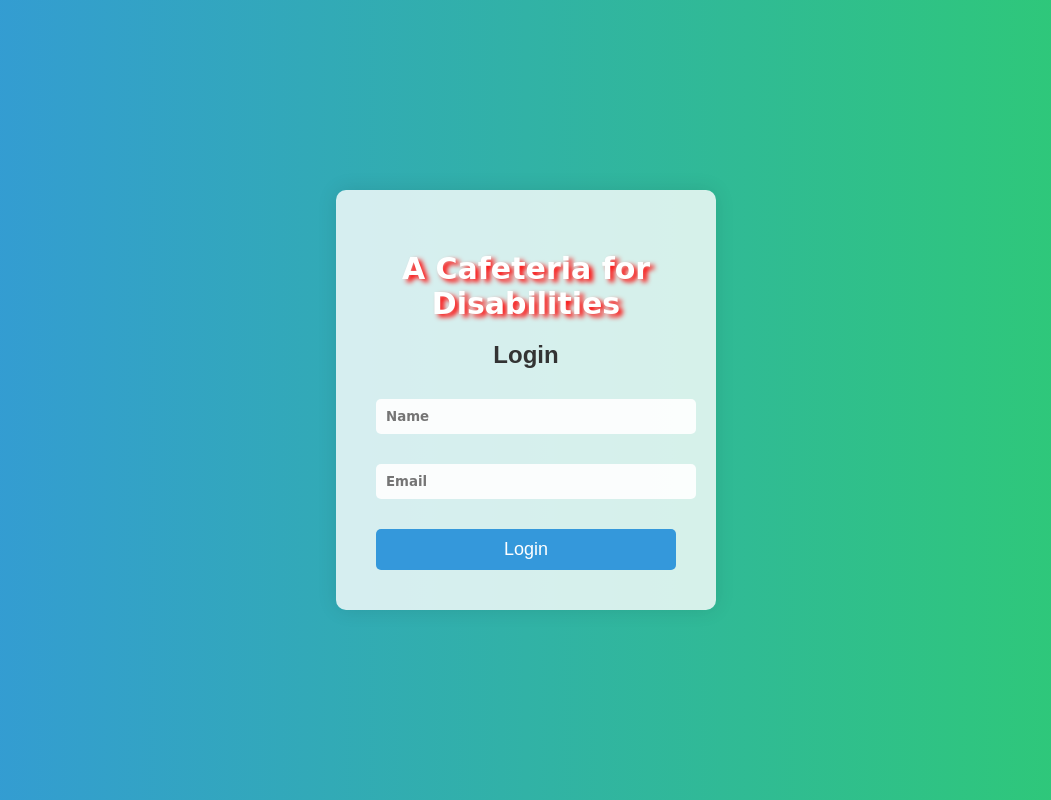
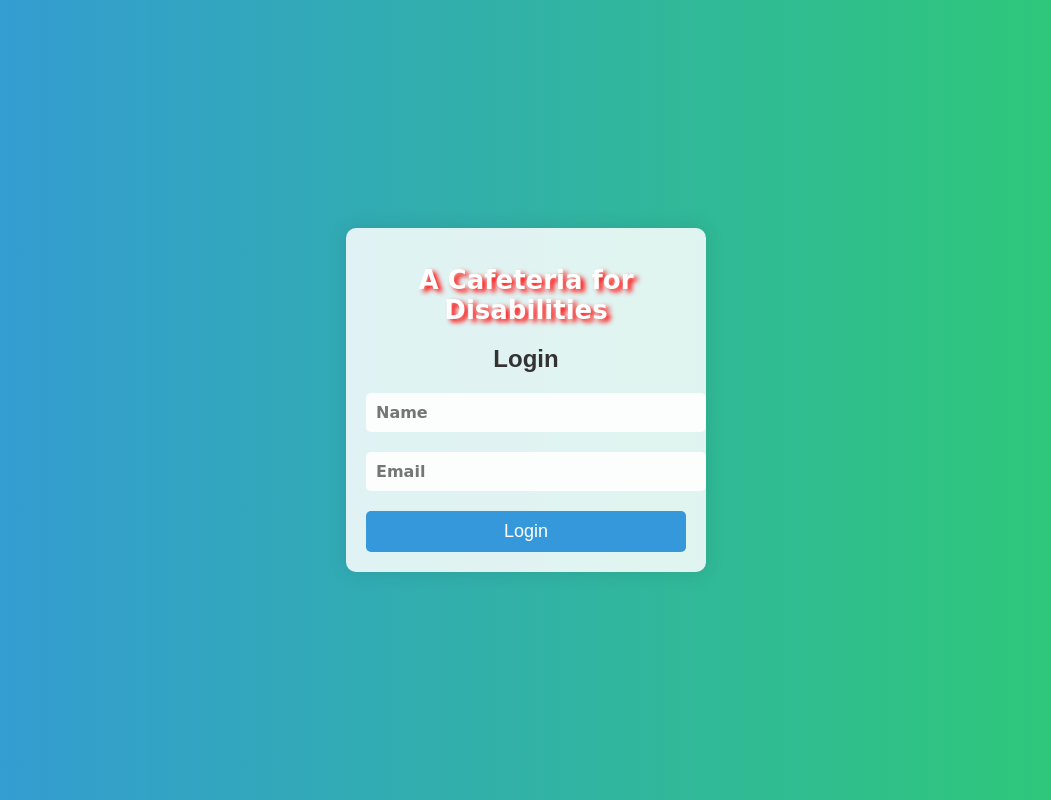
Before and after one commit to Abinesh-ss/Food_Connect_Cafeteria_For_Disabilities, a Flask app: page / in a window 1280 px wide. Shown: the whole page, without its empty margins (114-1165 px from the left). Run offline with Flask 3, Linux system fonts and the light colour scheme.

Commit message:
Update Login.html

```diff
--- a/templates/Login.html
+++ b/templates/Login.html
@@ -4,8 +4,6 @@
     <meta charset="UTF-8">
     <meta name="viewport" content="width=device-width, initial-scale=1.0">
     <title>Login Page</title>
-</head>
-<body>
     <style>
         body {
             margin: 0;
@@ -18,37 +16,49 @@ body {
             display: flex;
             justify-content: center;
             align-items: center;
-    height: 100vh;
+            min-height: 100vh;
+            padding: 15px;
+            box-sizing: border-box;
         }
 
         .login-box {
-    width: 300px;
-    padding: 40px;
-    background: rgba(255, 255, 255, 0.8);
+            width: 100%;
+            max-width: 320px;
+            padding: 20px;
+            background: rgba(255, 255, 255, 0.85);
             border-radius: 10px;
             box-shadow: 0 0 20px rgba(0, 0, 0, 0.1);
             text-align: center;
         }
 
-.login-box h2 {
-    margin-bottom: 30px;
+        h1 {
+            font-size: 26px;
+            font-weight: bolder;
+            font-family: cursive;
+            color: white;
+            text-shadow: 4px 3px 5px red;
+            margin-bottom: 15px;
+        }
+
+        h2 {
+            margin-bottom: 20px;
             color: #333;
         }
 
         .textbox {
-    position: relative;
-    margin-bottom: 30px;
+            margin-bottom: 20px;
         }
 
         .textbox input {
-    font-family:cursive;
-    font-weight:bolder;
+            font-family: cursive;
+            font-weight: bolder;
             width: 100%;
             padding: 10px;
             background: rgba(255, 255, 255, 0.9);
             border: none;
             border-radius: 5px;
             outline: none;
+            font-size: 16px;
         }
 
         .textbox input:focus {
@@ -70,23 +80,25 @@ body {
         .btn:hover {
             background: #2980b9;
         }
-h1{
-    text-align:center;
-    font-size:30px;
-    font-weight:bolder;
-    font-family:cursive;
-    color:white;
-    text-shadow:4px 3px 5px red;
-    display:block;
+
+        /* Mobile adjustments */
+        @media (max-width: 480px) {
+            h1 {
+                font-size: 22px;
+                text-shadow: 3px 2px 4px red;
             }
-
+            .login-box {
+                padding: 15px;
+            }
+        }
     </style>
+</head>
+<body>
     <div class="container">
-
         <div class="login-box">
-            <h1>A Cafeteria for Disabilities</h2>
+            <h1>A Cafeteria for Disabilities</h1>
             <h2>Login</h2>
-            <form action="/index" method="post" autocomplete = 'off'>
+            <form action="/index" method="post" autocomplete='off'>
                 <div class="textbox">
                     <input type="text" placeholder="Name" name="name" required>
                 </div>
@@ -97,14 +109,14 @@ h1{
             </form>
         </div>
     </div>
+
     <script>
-
-        setTimeout(()=>{
+        setTimeout(() => {
             const synth = window.speechSynthesis;
             let text = "Please Enter your Name and Email for login";
             const utterThis = new SpeechSynthesisUtterance(text);
             synth.speak(utterThis);
-        },2000);
+        }, 2000);
     </script>
 </body>
 </html>
```
Lines whose indentation alone changed are shown as unchanged.
